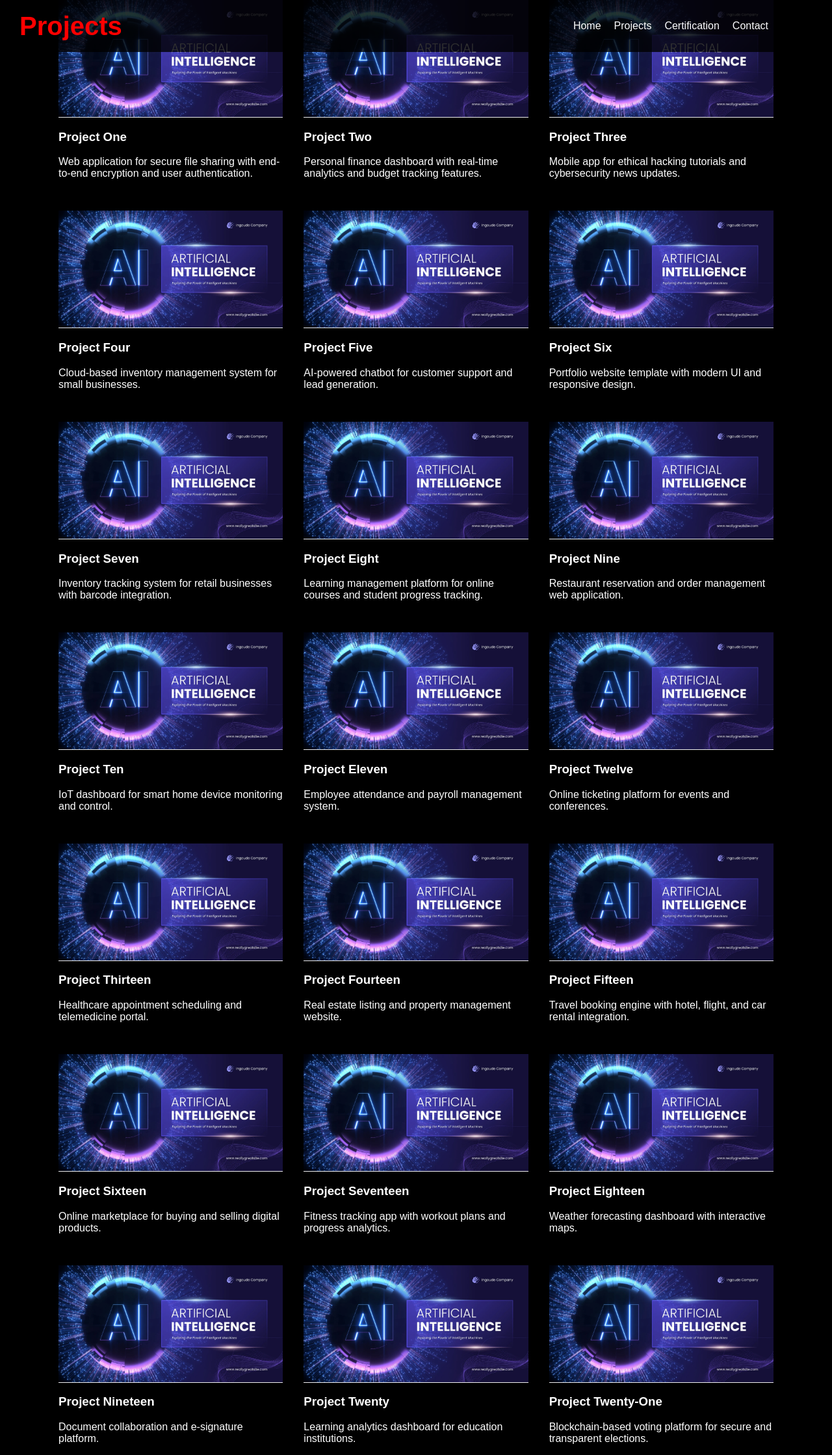
After one commit to Izuan87/portfolio, a PHP site: page /portfolio.html in a window 1280 px wide. The commit adds this page. Shown: the whole page at 65% size. Run offline with PHP 8.4, Linux system fonts and the light colour scheme.

Commit message:
add projects

```diff
--- a/index.html
+++ b/index.html
@@ -8,11 +8,11 @@
      <!-- Header with Menu -->
     <header>
         <nav class="navbar">
-            <div class="logo"> * Portfolio </div>
+            <div class="logo"> Portfolio </div>
 
             <ul class="nav-links">
                 <li><a href="#">Home</a></li>
-                <li><a href="#">Portfolio</a></li>
+                <li><a href="portfolio.html">Projects</a></li>
                 <li><a href="#">Certification</a></li>
                 <li><a href="#">Contact</a></li>
             </ul>
--- /dev/null
+++ b/portfolio.html
@@ -0,0 +1,221 @@
+<!DOCTYPE html>
+<html lang="en">
+<head>
+    <meta charset="UTF-8">
+    <meta name="viewport" content="width=device-width, initial-scale=1.0">
+    <title>Projects</title>
+    <link rel="stylesheet" href="style.css">
+</head>
+<body>
+    <header>
+        <nav class="navbar">
+            <div class="logo"> <span style="font-weight:bold;">Projects</span>  </div>
+            <ul class="nav-links">
+                <li><a href="index.html">Home</a></li>
+                <li><a href="portfolio.html" class="active">Projects</a></li>
+                <li><a href="#">Certification</a></li>
+                <li><a href="contact.html">Contact</a></li>
+            </ul>
+        </nav>
+    </header>
+    <!-- Main content starts below -->
+    <main class="portfolio-main-section">
+        <div class="card-grid">
+            <div class="card">
+                <div class="card-image">
+                    <img src="images/aiproject.png" alt="Project 1">
+                </div>
+                <div class="card-content">
+                    <h3>Project One</h3>
+                    <p>Web application for secure file sharing with end-to-end encryption and user authentication.</p>
+                </div>
+            </div>
+            <div class="card">
+                <div class="card-image">
+                    <img src="images/aiproject.png" alt="Project 2">
+                </div>
+                <div class="card-content">
+                    <h3>Project Two</h3>
+                    <p>Personal finance dashboard with real-time analytics and budget tracking features.</p>
+                </div>
+            </div>
+            <div class="card">
+                <div class="card-image">
+                    <img src="images/aiproject.png" alt="Project 3">
+                </div>
+                <div class="card-content">
+                    <h3>Project Three</h3>
+                    <p>Mobile app for ethical hacking tutorials and cybersecurity news updates.</p>
+                </div>
+            </div>
+            <div class="card">
+                <div class="card-image">
+                    <img src="images/aiproject.png" alt="Project 4">
+                </div>
+                <div class="card-content">
+                    <h3>Project Four</h3>
+                    <p>Cloud-based inventory management system for small businesses.</p>
+                </div>
+            </div>
+            <div class="card">
+                <div class="card-image">
+                    <img src="images/aiproject.png" alt="Project 5">
+                </div>
+                <div class="card-content">
+                    <h3>Project Five</h3>
+                    <p>AI-powered chatbot for customer support and lead generation.</p>
+                </div>
+            </div>
+            <div class="card">
+                <div class="card-image">
+                    <img src="images/aiproject.png" alt="Project 6">
+                </div>
+                <div class="card-content">
+                    <h3>Project Six</h3>
+                    <p>Portfolio website template with modern UI and responsive design.</p>
+                </div>
+            </div>
+            <!-- Projects 7 to 20 -->
+            <div class="card">
+                <div class="card-image">
+                    <img src="images/aiproject.png" alt="Project 7">
+                </div>
+                <div class="card-content">
+                    <h3>Project Seven</h3>
+                    <p>Inventory tracking system for retail businesses with barcode integration.</p>
+                </div>
+            </div>
+            <div class="card">
+                <div class="card-image">
+                    <img src="images/aiproject.png" alt="Project 8">
+                </div>
+                <div class="card-content">
+                    <h3>Project Eight</h3>
+                    <p>Learning management platform for online courses and student progress tracking.</p>
+                </div>
+            </div>
+            <div class="card">
+                <div class="card-image">
+                    <img src="images/aiproject.png" alt="Project 9">
+                </div>
+                <div class="card-content">
+                    <h3>Project Nine</h3>
+                    <p>Restaurant reservation and order management web application.</p>
+                </div>
+            </div>
+            <div class="card">
+                <div class="card-image">
+                    <img src="images/aiproject.png" alt="Project 10">
+                </div>
+                <div class="card-content">
+                    <h3>Project Ten</h3>
+                    <p>IoT dashboard for smart home device monitoring and control.</p>
+                </div>
+            </div>
+            <div class="card">
+                <div class="card-image">
+                    <img src="images/aiproject.png" alt="Project 11">
+                </div>
+                <div class="card-content">
+                    <h3>Project Eleven</h3>
+                    <p>Employee attendance and payroll management system.</p>
+                </div>
+            </div>
+            <div class="card">
+                <div class="card-image">
+                    <img src="images/aiproject.png" alt="Project 12">
+                </div>
+                <div class="card-content">
+                    <h3>Project Twelve</h3>
+                    <p>Online ticketing platform for events and conferences.</p>
+                </div>
+            </div>
+            <div class="card">
+                <div class="card-image">
+                    <img src="images/aiproject.png" alt="Project 13">
+                </div>
+                <div class="card-content">
+                    <h3>Project Thirteen</h3>
+                    <p>Healthcare appointment scheduling and telemedicine portal.</p>
+                </div>
+            </div>
+            <div class="card">
+                <div class="card-image">
+                    <img src="images/aiproject.png" alt="Project 14">
+                </div>
+                <div class="card-content">
+                    <h3>Project Fourteen</h3>
+                    <p>Real estate listing and property management website.</p>
+                </div>
+            </div>
+            <div class="card">
+                <div class="card-image">
+                    <img src="images/aiproject.png" alt="Project 15">
+                </div>
+                <div class="card-content">
+                    <h3>Project Fifteen</h3>
+                    <p>Travel booking engine with hotel, flight, and car rental integration.</p>
+                </div>
+            </div>
+            <div class="card">
+                <div class="card-image">
+                    <img src="images/aiproject.png" alt="Project 16">
+                </div>
+                <div class="card-content">
+                    <h3>Project Sixteen</h3>
+                    <p>Online marketplace for buying and selling digital products.</p>
+                </div>
+            </div>
+            <div class="card">
+                <div class="card-image">
+                    <img src="images/aiproject.png" alt="Project 17">
+                </div>
+                <div class="card-content">
+                    <h3>Project Seventeen</h3>
+                    <p>Fitness tracking app with workout plans and progress analytics.</p>
+                </div>
+            </div>
+            <div class="card">
+                <div class="card-image">
+                    <img src="images/aiproject.png" alt="Project 18">
+                </div>
+                <div class="card-content">
+                    <h3>Project Eighteen</h3>
+                    <p>Weather forecasting dashboard with interactive maps.</p>
+                </div>
+            </div>
+            <div class="card">
+                <div class="card-image">
+                    <img src="images/aiproject.png" alt="Project 19">
+                </div>
+                <div class="card-content">
+                    <h3>Project Nineteen</h3>
+                    <p>Document collaboration and e-signature platform.</p>
+                </div>
+            </div>
+            <div class="card">
+                <div class="card-image">
+                    <img src="images/aiproject.png" alt="Project 20">
+                </div>
+                <div class="card-content">
+                    <h3>Project Twenty</h3>
+                    <p>Learning analytics dashboard for education institutions.</p>
+                </div>
+            </div>
+            <div class="card">
+                <div class="card-image">
+                    <img src="images/aiproject.png" alt="Project 21">
+                </div>
+                <div class="card-content">
+                    <h3>Project Twenty-One</h3>
+                    <p>Blockchain-based voting platform for secure and transparent elections.</p>
+                </div>
+            </div>
+        </div>
+    </main>
+
+    <footer>
+
+    </footer>
+</body>
+</html>
--- a/style.css
+++ b/style.css
@@ -1,3 +1,40 @@
+/* Responsive card grid: 3 per row on desktop, 2 on tablet, 1 on mobile */
+.card-grid {
+    display: grid;
+    grid-template-columns: repeat(3, 1fr);
+    gap: 32px;
+    max-width: 1100px;
+    margin: 0 auto;
+}
+@media (max-width: 900px) {
+    .card-grid {
+        grid-template-columns: repeat(2, 1fr);
+        gap: 20px;
+    }
+}
+@media (max-width: 600px) {
+    .card-grid {
+        grid-template-columns: 1fr;
+        gap: 16px;
+    }
+}
+/* Card image container for better control */
+.card-image {
+    width: 100%;
+    height: 180px;
+    overflow: hidden;
+    display: flex;
+    align-items: center;
+    justify-content: center;
+    background: #f3f3f3;
+    border-bottom: 1px solid #eee;
+}
+.card-image img {
+    width: 100%;
+    height: 100%;
+    object-fit: cover;
+    display: block;
+}
 body {
     margin: 0;
     font-family: Arial, sans-serif;
```
Also changed, not shown: contact.html (added, +40 -0 lines), images/aiproject.png (added).
